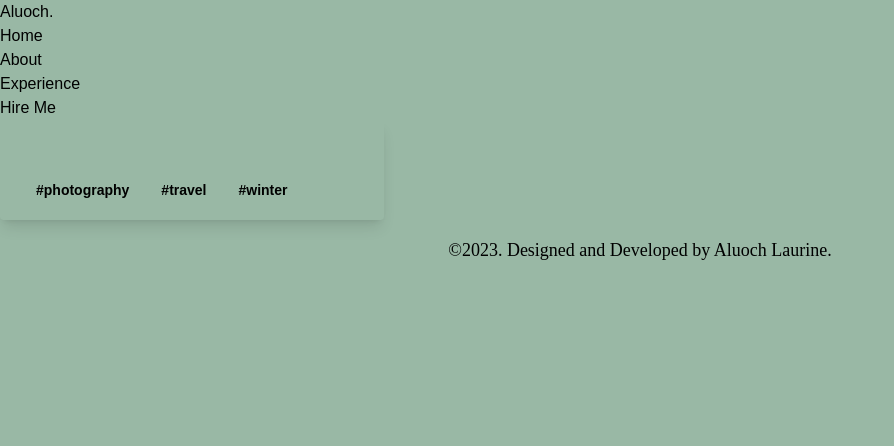
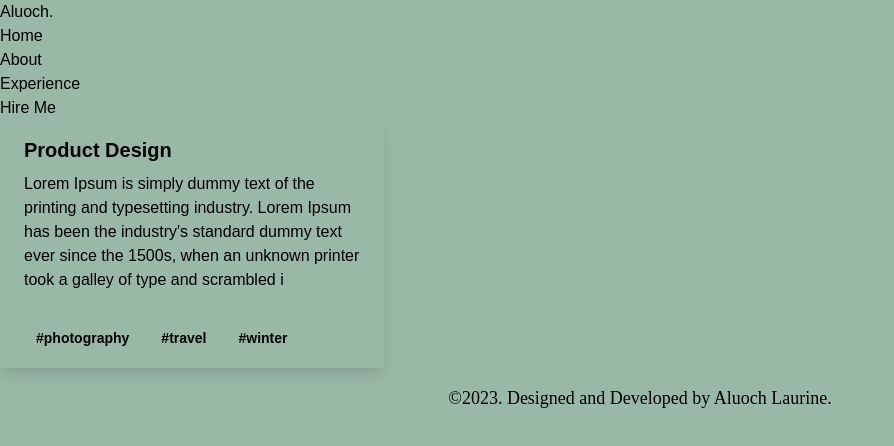
Before and after one commit to laualuoch/aluoch., a React (Create React App) app: page /about in a window 1280 px wide. Shown: the top 446 px of the page, without its empty margins (0-894 px from the left). Built offline with nearby package versions, Linux system fonts and the light colour scheme.

Commit message:
WIP:refactor Cards

```diff
--- a/src/components/Card.js
+++ b/src/components/Card.js
@@ -3,9 +3,9 @@ const Card = ({title, description}) => {
     return (
         <div class="max-w-sm rounded overflow-hidden shadow-lg">
             <div class="px-6 py-4">
-                <div class="font-bold text-xl mb-2">The Coldest Sunset</div>
+                <div class="font-bold text-xl mb-2">{ title }</div>
                 <p class="text-gray-700 text-base">
-                    Lorem ipsum dolor sit amet, consectetur adipisicing elit. Voluptatibus quia, nulla! Maiores et perferendis eaque, exercitationem praesentium nihil.
+                    { description }
                 </p>
             </div>
             <div class="px-6 pt-4 pb-2">
@@ -17,3 +17,5 @@ const Card = ({title, description}) => {
 
     );
 }
+
+export default Card;
--- a/src/pages/About/About.js
+++ b/src/pages/About/About.js
@@ -1,19 +1,10 @@
+import Card from "../../components/Card";
 
-const About = ({title, description}) => {
+const About = () => {
     return (
-        <div class="max-w-sm rounded overflow-hidden shadow-lg">
-            <div class="px-6 py-4">
-                <div class="font-bold text-xl mb-2">{ title }</div>
-                <p class="text-gray-700 text-base">
-                { description }
-                </p>
-            </div>
-            <div class="px-6 pt-4 pb-2">
-                    <span class="inline-block bg-gray-200 rounded-full px-3 py-1 text-sm font-semibold text-gray-700 mr-2 mb-2">#photography</span>
-                    <span class="inline-block bg-gray-200 rounded-full px-3 py-1 text-sm font-semibold text-gray-700 mr-2 mb-2">#travel</span>
-                    <span class="inline-block bg-gray-200 rounded-full px-3 py-1 text-sm font-semibold text-gray-700 mr-2 mb-2">#winter</span>
-                </div>
-        </div>
+       <Card
+        title="Product Design"
+        description="Lorem Ipsum is simply dummy text of the printing and typesetting industry. Lorem Ipsum has been the industry's standard dummy text ever since the 1500s, when an unknown printer took a galley of type and scrambled i"/>
     );
 }
 
```
